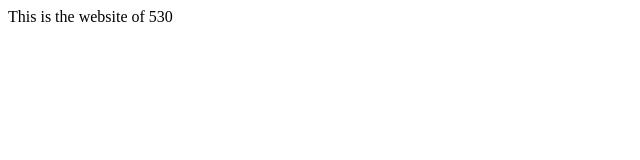
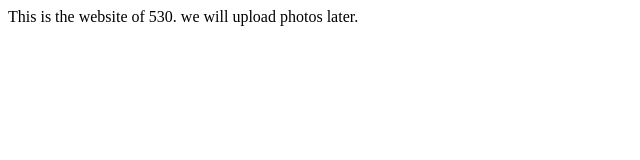
Before and after one commit to BenjaminMcMillan/530Type, a plain HTML site: page index.html in a window 1280 px wide. Shown: the whole page, without its empty margins (0-640 px from the left). Drawn offline with Linux system fonts and the light colour scheme.

Commit message:
updated index

```diff
--- a/index.html
+++ b/index.html
@@ -5,6 +5,8 @@
     <title>530</title>
   </head>
   <body>
-    This is the website of 530
+    This is the website of 530.
+
+    we will upload photos later.
   </body>
 </html>
```
